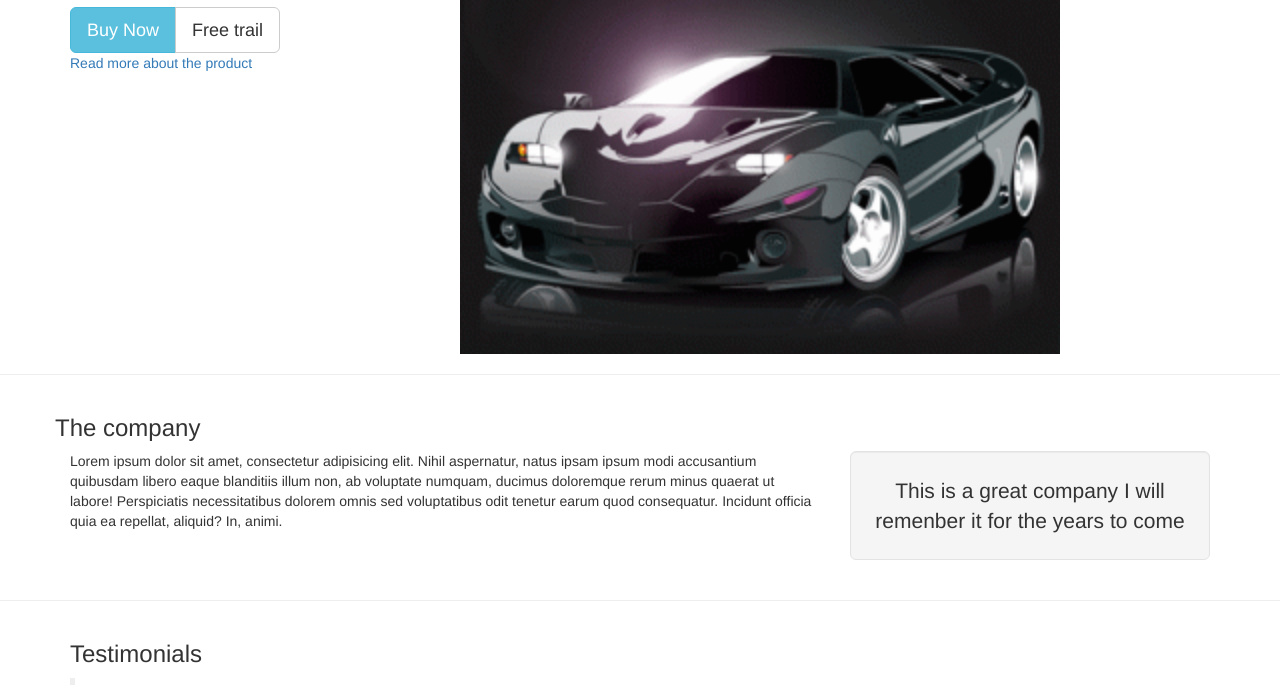
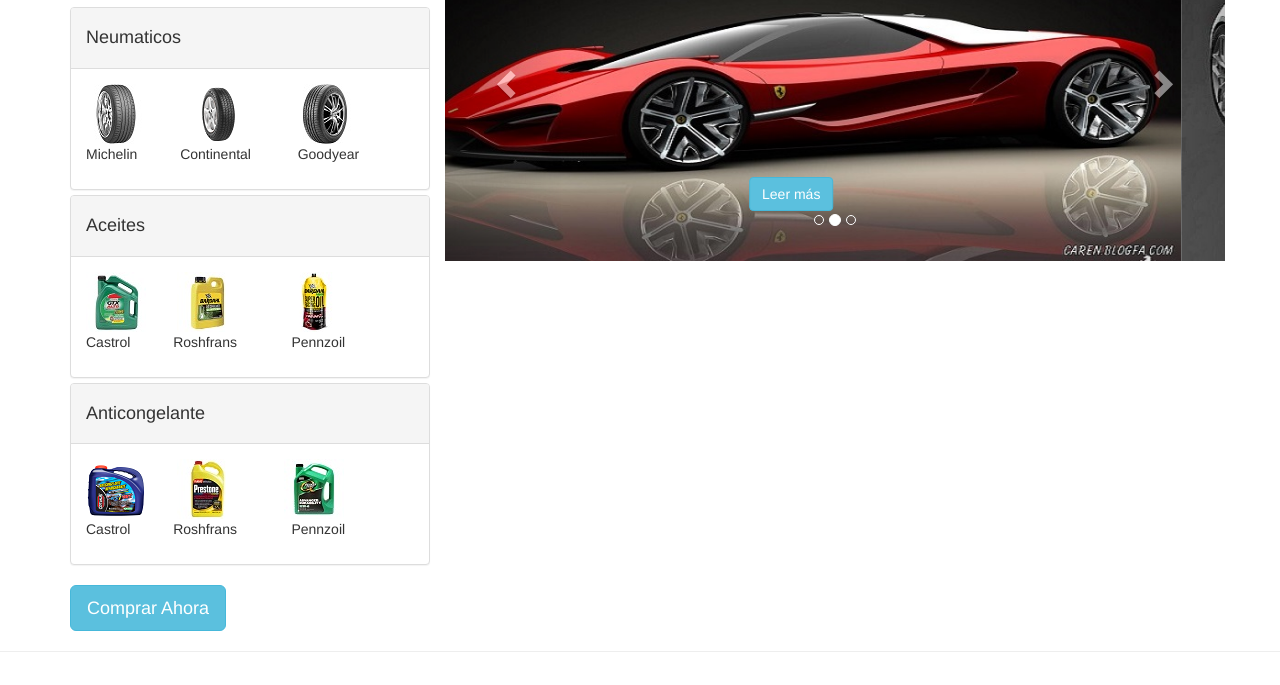
Before and after one commit to LuisDanielMendez/Proyectodesarrollo9A, a website: page index.html in a window 1280 px wide. Shown: the part 177-862 px from the top of the page. Drawn offline with Linux system fonts and the light colour scheme.

Commit message:
27/06/2017

```diff
--- a/index.html
+++ b/index.html
@@ -50,17 +50,104 @@
     <div class="container">
       <div class="row">
         <div class="col-md-4">
-          <h2>Oportunidades</h2>
+          <h2>Refacciones</h2>
           <!-- Featered Product -->
-          <p>Estas oportunidades cuentan con la garantia de la empresa Tecnosix</p>
+          <p>Estas refacciones cuentan con la garantia que solo la empresa TecnoSix puede ofrecer:</p>
+             <div class="panel-group" id="accordion" role="tablist">
+               <div class="panel panel-default">
+                 <div class="panel-heading" role="tab" id="headingOne">
+                   <h4 class="panel-title">
+                    <a href="#collapseOne" role="button" data-toggle="collapse" data-parent="#accordion"><h4>Neumaticos</h4></a>
+                   </h4>
+                 </div>
+                 <div id="collapseOne" class="panel-collapse collapse in" role="tabpanel">
+                   <div class="panel-body">
+                     <img src="img/l1.jpg" alt="">&nbsp;&nbsp;&nbsp;&nbsp;&nbsp;&nbsp;&nbsp;&nbsp;&nbsp;&nbsp; <img src="img/l2.png" alt=""> &nbsp;&nbsp;&nbsp;&nbsp;&nbsp;&nbsp;&nbsp;&nbsp;&nbsp;&nbsp;&nbsp;<img src="img/l3.jpg" alt="">
+                    <p>Michelin&nbsp;&nbsp;&nbsp;&nbsp;&nbsp;&nbsp;&nbsp;&nbsp;&nbsp;&nbsp;&nbsp;Continental&nbsp;&nbsp;&nbsp;&nbsp;&nbsp;&nbsp;&nbsp;&nbsp;&nbsp;&nbsp&nbsp;&nbsp;Goodyear</p>
+
+                   </div>
+                 </div>
+               </div>
+               <div class="panel panel-default">
+                 <div class="panel-heading" role="tab" id="headingTwo">
+                   <h4 class="panel-title">
+                    <a href="#collapseTwo" role="button" data-toggle="collapse" data-parent="#accordion"><h4>Aceites</h4></a>
+                   </h4>
+                 </div>
+                 <div id="collapseTwo" class="panel-collapse collapse in" role="tabpanel">
+                   <div class="panel-body">
+                     <img src="img/c1.jpg" alt="">&nbsp;&nbsp;&nbsp;&nbsp;&nbsp;&nbsp;&nbsp; <img src="img/c2.jpg" alt=""> &nbsp;&nbsp;&nbsp;&nbsp;&nbsp;&nbsp;&nbsp;&nbsp;&nbsp;&nbsp;&nbsp;<img src="img/c3.jpg" alt="">
+                    <p>Castrol&nbsp;&nbsp;&nbsp;&nbsp;&nbsp;&nbsp;&nbsp;&nbsp;&nbsp;&nbsp;&nbsp;Roshfrans&nbsp;&nbsp;&nbsp;&nbsp;&nbsp;&nbsp;&nbsp;&nbsp;&nbsp;&nbsp;&nbsp;&nbsp&nbsp;&nbsp;Pennzoil</p>
+
+                  </div>
+                 </div>
+               </div>
+               <div class="panel panel-default">
+                 <div class="panel-heading" role="tab" id="headingThree">
+                   <h4 class="panel-title">
+                    <a href="#collapseThree" role="button" data-toggle="collapse" data-parent="#accordion"><h4>Anticongelante</h4></a>
+                   </h4>
+                 </div>
+                 <div id="collapseThree" class="panel-collapse collapse in" role="tabpanel">
+                   <div class="panel-body">
+                     <img src="img/a1.png" alt="">&nbsp;&nbsp;&nbsp;&nbsp;&nbsp;&nbsp;&nbsp; <img src="img/a2.jpg" alt=""> &nbsp;&nbsp;&nbsp;&nbsp;&nbsp;&nbsp;&nbsp;&nbsp;&nbsp;&nbsp;&nbsp;<img src="img/a3.jpg" alt="">
+                    <p>Castrol&nbsp;&nbsp;&nbsp;&nbsp;&nbsp;&nbsp;&nbsp;&nbsp;&nbsp;&nbsp;&nbsp;Roshfrans&nbsp;&nbsp;&nbsp;&nbsp;&nbsp;&nbsp;&nbsp;&nbsp;&nbsp;&nbsp;&nbsp;&nbsp&nbsp;&nbsp;Pennzoil</p>
+
+                  </div>
+                 </div>
+               </div>
+             </div>
+
+
+
           <div class="btn-group btn-group-lg">
-            <button class="btn btn-info">Buy Now</button>
-            <button class="btn btn-default">Free trail</button>
+            <button class="btn btn-info">Comprar Ahora</button>
+
           </div>
-          <p><a href="">Read more about the product</a></p>
+
         </div>
         <div class="col-md-8 visible-md visible-lg">
-          <img src="img/1.gif" alt=""  width="80%">
+          <div class="row">
+            <div id="carousel-products" class="carousel slide" data-ride="carousel">
+              <!--indicadores-->
+              <ol class="carousel-indicators">
+                <li data-target="#carousel-products" data-slide-to="0" class="active"></li>
+                <li data-target="#carousel-products" data-slide-to="1"></li>
+                <li data-target="#carousel-products" data-slide-to="2"></li>
+
+              </ol>
+              <div class="carousel-inner">
+                <div class="item active">
+                  <img src="img/2.jpg" alt="" >
+                  <div class="carousel-caption">
+
+                      <button class="btn btn-info">Leer más</button>
+                  </div>
+                </div>
+                <div class="item ">
+                  <img src="img/4.jpg" alt="" >
+                  <div class="carousel-caption">
+
+                    <button class="btn btn-info">Leer más</button>
+                  </div>
+                </div>
+                <div class="item ">
+                  <img src="img/1.jpg" alt="" >
+                  <div class="carousel-caption">
+
+                    <button class="btn btn-info">Leer más</button>
+                  </div>
+                </div>
+              </div>
+              <!--controles-->
+              <a href="#carousel-products" class="left carousel-control" role="button" data-slide="prev">
+                <span class="glyphicon glyphicon-chevron-left"></span>
+              </a>
+              <a href="#carousel-products" class="right carousel-control" role="button" data-slide="next">
+                <span class="glyphicon glyphicon-chevron-right"></span>
+              </a>
+            </div>
+          </div>
         </div>
       </div>
     </div>
```
Also changed, not shown: img/1.jpg (added), img/2.jpg (added), img/3.jpg (added), img/4.jpg (added), img/a1.png (added), img/a2.jpg (added), img/a3.jpg (added), img/c1.jpg (added), img/c2.jpg (added), img/c3.jpg (added), img/l1.jpg (added), img/l2.png (added), img/l3.jpg (added), 1 other file.
